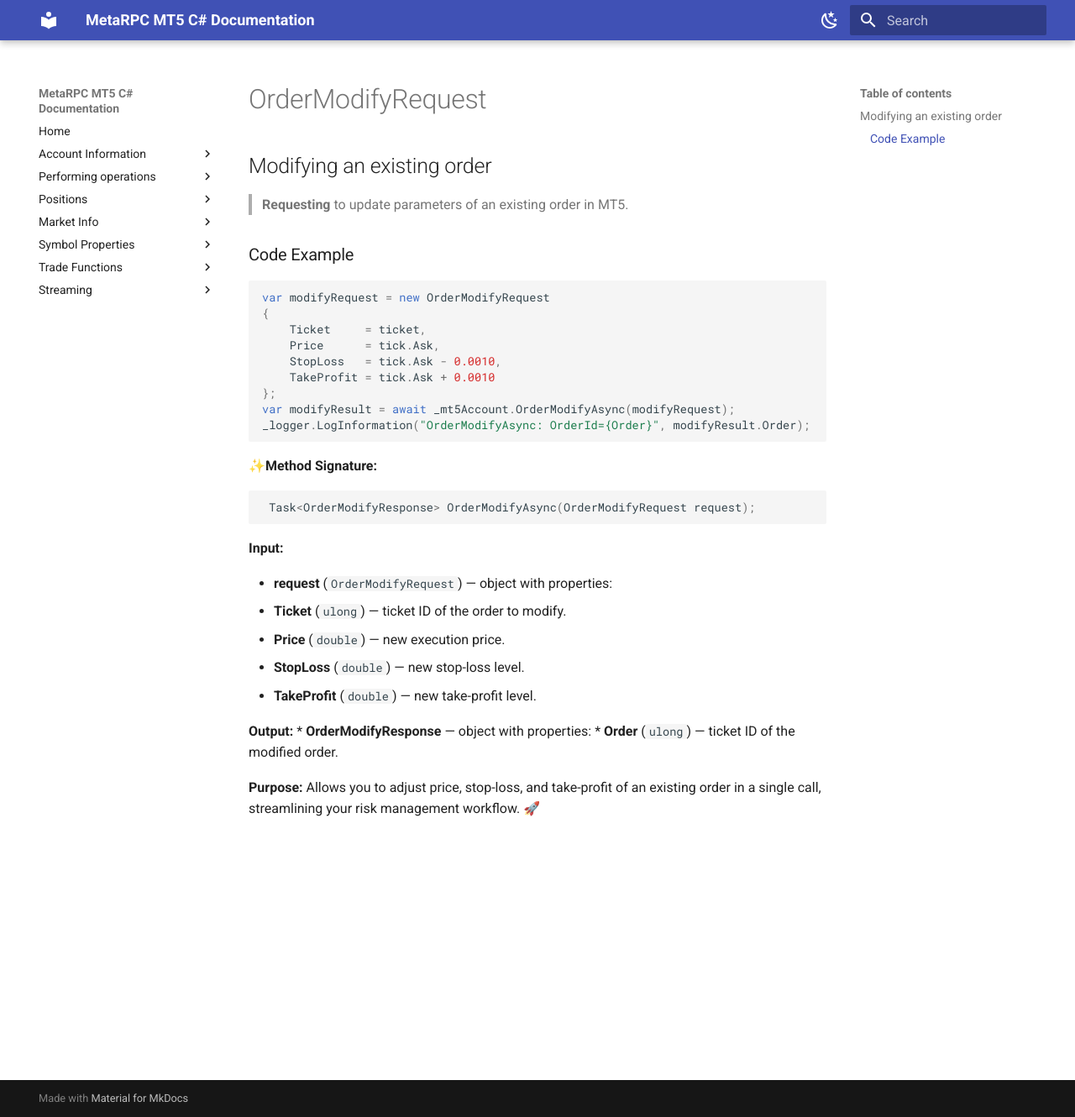
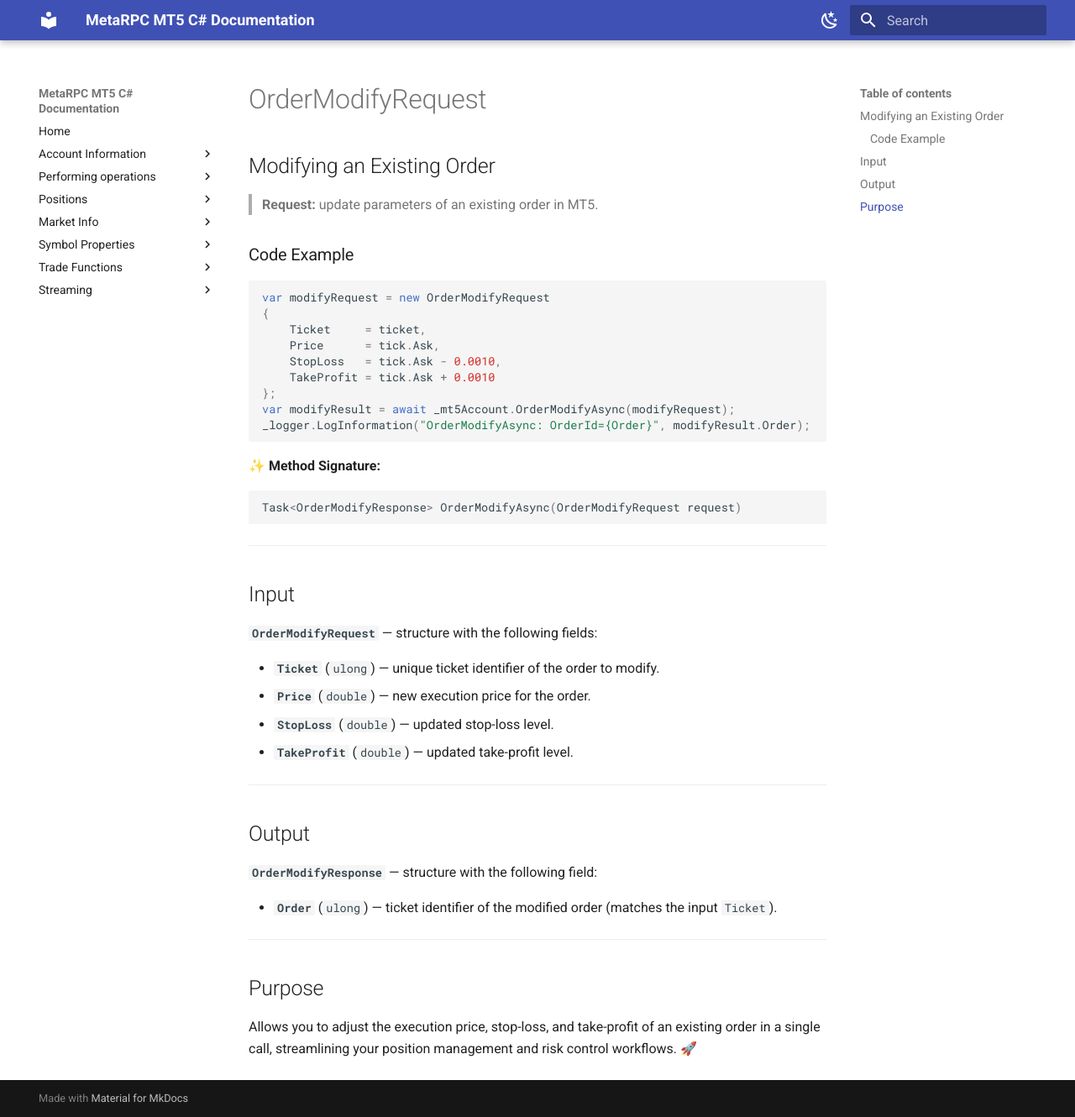
Before and after one commit to MetaRPC/CSharpMT5, an MkDocs documentation site: the page built from docs/orders/OrderModifyRequest.md, in a window 1280 px wide and 1330 px high. Shown: the whole window at 84% size. Built offline with MkDocs 1.6.1 and Material for MkDocs 9.7.7, drawn with Linux system fonts in a browser that asks for light colours.

Commit message:
Update OrderModifyRequest.md

````diff
--- a/docs/orders/OrderModifyRequest.md
+++ b/docs/orders/OrderModifyRequest.md
@@ -1,6 +1,6 @@
-## Modifying an existing order
+## Modifying an Existing Order
 
-> **Requesting** to update parameters of an existing order in MT5.
+> **Request:** update parameters of an existing order in MT5.
 
 ### Code Example
 
@@ -16,24 +16,33 @@ var modifyResult = await _mt5Account.OrderModifyAsync(modifyRequest);
 _logger.LogInformation("OrderModifyAsync: OrderId={Order}", modifyResult.Order);
 ```
 
-✨**Method Signature:**
+✨ **Method Signature:**
+
 ```csharp
- Task<OrderModifyResponse> OrderModifyAsync(OrderModifyRequest request);
+Task<OrderModifyResponse> OrderModifyAsync(OrderModifyRequest request)
 ```
 
-**Input:**
+---
 
-- **request** (`OrderModifyRequest`) — object with properties:
-  - **Ticket** (`ulong`) — ticket ID of the order to modify.
-  - **Price** (`double`) — new execution price.
-  - **StopLoss** (`double`) — new stop-loss level.
-  - **TakeProfit** (`double`) — new take-profit level.
+## Input
 
+**`OrderModifyRequest`** — structure with the following fields:
 
+* **`Ticket`** (`ulong`) — unique ticket identifier of the order to modify.
+* **`Price`** (`double`) — new execution price for the order.
+* **`StopLoss`** (`double`) — updated stop-loss level.
+* **`TakeProfit`** (`double`) — updated take-profit level.
 
- **Output:**
-   * **OrderModifyResponse** — object with properties:
-      * **Order** (`ulong`) — ticket ID of the modified order.
+---
 
-**Purpose:**
-Allows you to adjust price, stop-loss, and take-profit of an existing order in a single call, streamlining your risk management workflow. 🚀
+## Output
+
+**`OrderModifyResponse`** — structure with the following field:
+
+* **`Order`** (`ulong`) — ticket identifier of the modified order (matches the input `Ticket`).
+
+---
+
+## Purpose
+
+Allows you to adjust the execution price, stop-loss, and take-profit of an existing order in a single call, streamlining your position management and risk control workflows. 🚀
````
